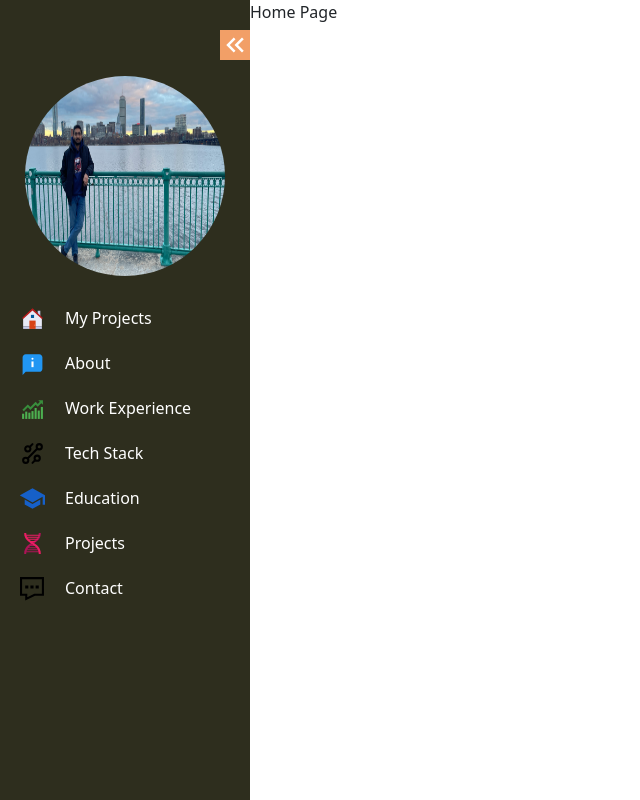
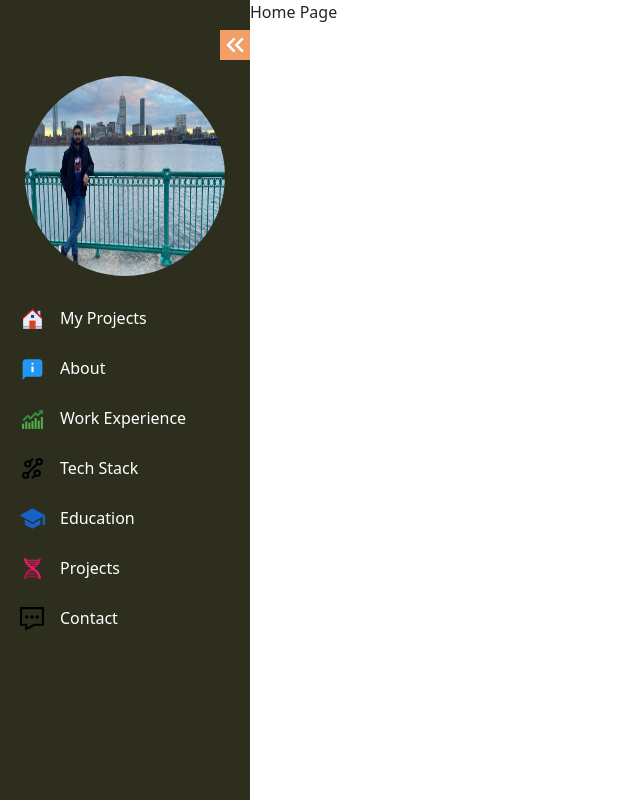
Before and after one commit to ashishbadhe97/Portfolio, a React (Create React App) app in the folder client/: page / in a window 1280 px wide. Shown: the whole page, without its empty margins (0-640 px from the left). Built offline with nearby package versions, Linux system fonts and the light colour scheme.

Commit message:
updated css

```diff
--- a/client/src/components/Menu/Menu.css
+++ b/client/src/components/Menu/Menu.css
@@ -25,13 +25,13 @@
   align-items: flex-start;
   margin-left: 20px;
   margin-top: 30px;
-  row-gap: 20px;
+  row-gap: 25px;
 }
 
 .menu-icons {
   color: white;
   display: flex;
-  column-gap: 20px;
+  column-gap: 15px;
   cursor: pointer;
 }
 
```
